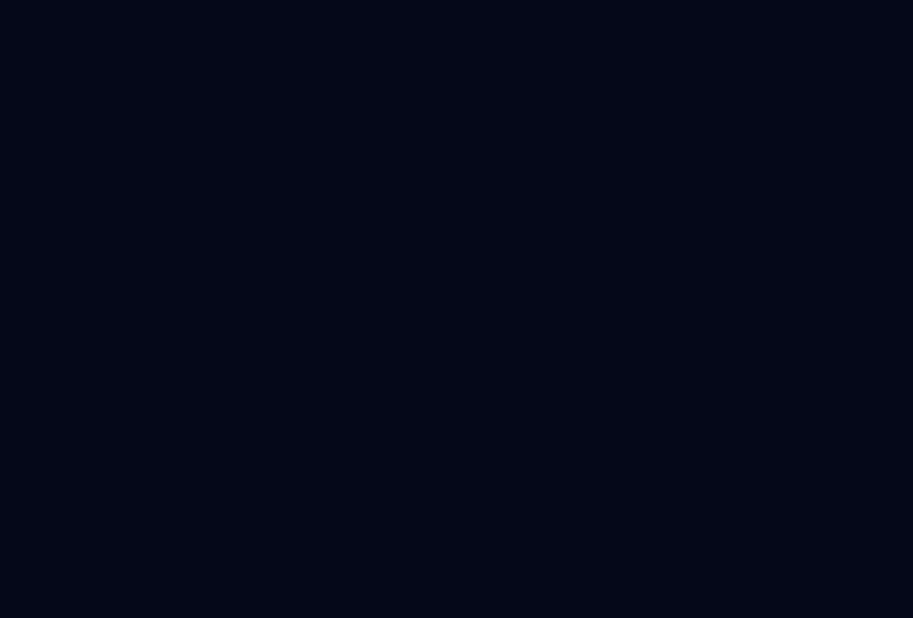
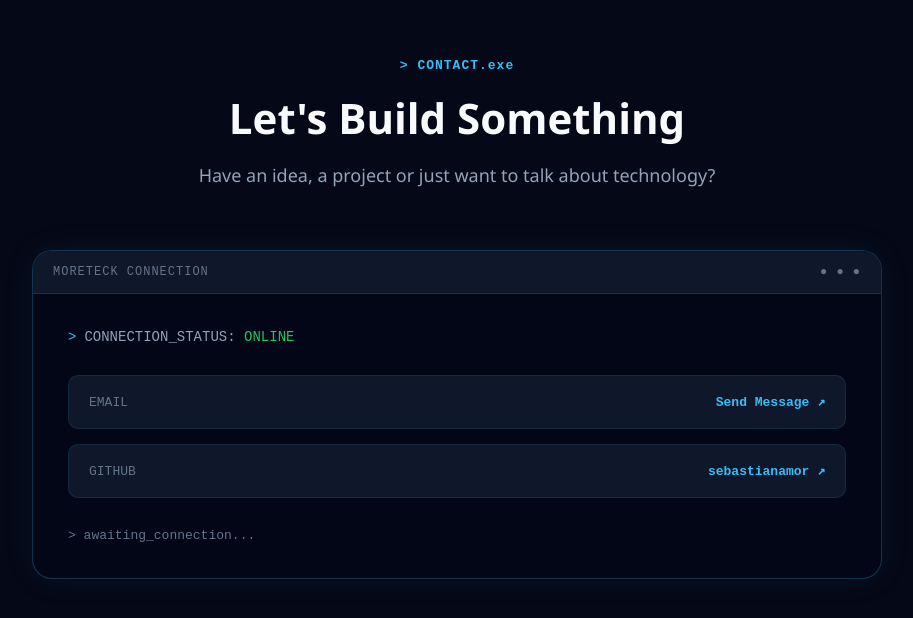
Before and after one commit to sebastianamor/moreteck-portfolio, a React (Vite) app: page / in a window 1280 px wide. Shown: the part 6345-6963 px from the top of the page, without its empty margins (183-1096 px from the left). Before the commit the page ends 6277 px from the top, so only its background shows below. Built offline with nearby package versions, Linux system fonts and the light colour scheme.

Commit message:
Add contact terminal section

```diff
--- /dev/null
+++ b/src/components/sections/Contact.css
@@ -0,0 +1,249 @@
+/* =========================
+   CONTACT
+========================= */
+
+.contact {
+  padding: 120px 8%;
+  background: #050816;
+  scroll-margin-top: 100px;
+}
+
+/* =========================
+   HEADER
+========================= */
+
+.contact-header {
+  max-width: 700px;
+  margin: 0 auto 60px;
+  text-align: center;
+}
+
+.contact-tag {
+  color: #38bdf8;
+  font-family: monospace;
+  font-weight: bold;
+  letter-spacing: 1px;
+}
+
+.contact-header h2 {
+  margin: 15px 0;
+
+  color: #f8fafc;
+
+  font-size: 42px;
+}
+
+.contact-header p {
+  color: #94a3b8;
+
+  font-size: 18px;
+
+  line-height: 1.6;
+}
+
+/* =========================
+   TERMINAL
+========================= */
+
+.contact-terminal {
+  max-width: 850px;
+  margin: auto;
+
+  overflow: hidden;
+
+  background: #020617;
+
+  border: 1px solid rgba(56, 189, 248, 0.25);
+
+  border-radius: 20px;
+
+  box-shadow:
+    0 0 35px rgba(56, 189, 248, 0.07);
+
+  transition:
+    transform 0.3s ease,
+    border-color 0.3s ease,
+    box-shadow 0.3s ease;
+}
+
+.contact-terminal:hover {
+  transform: translateY(-5px);
+
+  border-color: #38bdf8;
+
+  box-shadow:
+    0 15px 45px rgba(56, 189, 248, 0.12);
+}
+
+/* =========================
+   TERMINAL HEADER
+========================= */
+
+.contact-terminal-header {
+  display: flex;
+
+  justify-content: space-between;
+
+  align-items: center;
+
+  padding: 14px 20px;
+
+  background: #0f172a;
+
+  border-bottom: 1px solid rgba(56, 189, 248, 0.15);
+
+  color: #64748b;
+
+  font-family: monospace;
+
+  font-size: 12px;
+
+  letter-spacing: 1px;
+}
+
+/* =========================
+   TERMINAL BODY
+========================= */
+
+.contact-terminal-body {
+  padding: 35px;
+
+  font-family: monospace;
+}
+
+/* STATUS */
+
+.terminal-status {
+  margin: 0 0 30px;
+
+  color: #94a3b8;
+
+  font-size: 14px;
+}
+
+.terminal-status span {
+  margin-right: 8px;
+
+  color: #38bdf8;
+}
+
+.terminal-status strong {
+  color: #22c55e;
+
+  font-weight: normal;
+}
+
+/* =========================
+   LINKS
+========================= */
+
+.contact-links {
+  display: flex;
+
+  flex-direction: column;
+
+  gap: 15px;
+}
+
+.contact-link {
+  display: flex;
+
+  justify-content: space-between;
+
+  align-items: center;
+
+  padding: 18px 20px;
+
+  background: #0f172a;
+
+  border: 1px solid rgba(56, 189, 248, 0.12);
+
+  border-radius: 10px;
+
+  color: inherit;
+
+  text-decoration: none;
+
+  transition:
+    background 0.25s ease,
+    border-color 0.25s ease,
+    transform 0.25s ease;
+}
+
+.contact-link:hover {
+  background: #111c31;
+
+  border-color: #38bdf8;
+
+  transform: translateX(5px);
+}
+
+.contact-label {
+  color: #64748b;
+
+  font-size: 13px;
+}
+
+.contact-value {
+  color: #38bdf8;
+
+  font-weight: bold;
+}
+
+/* =========================
+   WAITING
+========================= */
+
+.terminal-waiting {
+  margin: 30px 0 0;
+
+  color: #64748b;
+
+  font-size: 13px;
+}
+
+.terminal-cursor {
+  margin-left: 5px;
+
+  color: #38bdf8;
+
+  animation: contact-blink 1s steps(2, start) infinite;
+}
+
+@keyframes contact-blink {
+  50% {
+    opacity: 0;
+  }
+}
+
+/* =========================
+   MOBILE
+========================= */
+
+@media (max-width: 600px) {
+
+  .contact {
+    padding: 90px 6%;
+  }
+
+  .contact-header h2 {
+    font-size: 32px;
+  }
+
+  .contact-header p {
+    font-size: 16px;
+  }
+
+  .contact-terminal-body {
+    padding: 25px;
+  }
+
+  .contact-link {
+    align-items: flex-start;
+
+    gap: 10px;
+
+    flex-direction: column;
+  }
+
+}
--- /dev/null
+++ b/src/components/sections/Contact.jsx
@@ -0,0 +1,89 @@
+import "./Contact.css";
+
+function Contact() {
+  return (
+    <section id="contact" className="contact">
+
+      <div className="contact-header">
+
+        <span className="contact-tag">
+          &gt; CONTACT.exe
+        </span>
+
+        <h2>
+          Let's Build Something
+        </h2>
+
+        <p>
+          Have an idea, a project or just want
+          to talk about technology?
+        </p>
+
+      </div>
+
+
+      <div className="contact-terminal">
+
+        <div className="contact-terminal-header">
+          <span>MORETECK CONNECTION</span>
+          <span>● ● ●</span>
+        </div>
+
+
+        <div className="contact-terminal-body">
+
+          <p className="terminal-status">
+            <span>&gt;</span>
+            CONNECTION_STATUS:
+            <strong> ONLINE</strong>
+          </p>
+
+
+          <div className="contact-links">
+
+            <a
+              href="mailto:TU_EMAIL_AQUI"
+              className="contact-link"
+            >
+              <span className="contact-label">
+                EMAIL
+              </span>
+
+              <span className="contact-value">
+                Send Message ↗
+              </span>
+            </a>
+
+
+            <a
+              href="https://github.com/sebastianamor"
+              target="_blank"
+              rel="noopener noreferrer"
+              className="contact-link"
+            >
+              <span className="contact-label">
+                GITHUB
+              </span>
+
+              <span className="contact-value">
+                sebastianamor ↗
+              </span>
+            </a>
+
+          </div>
+
+
+          <p className="terminal-waiting">
+            &gt; awaiting_connection...
+            <span className="terminal-cursor">█</span>
+          </p>
+
+        </div>
+
+      </div>
+
+    </section>
+  );
+}
+
+export default Contact;
--- a/src/pages/Home.jsx
+++ b/src/pages/Home.jsx
@@ -4,6 +4,7 @@ import ExploreLabs from "../components/sections/ExploreLabs";
 import WebLab from "../components/sections/WebLab";
 import GameLab from "../components/sections/GameLab";
 import Journal from "../components/sections/Journal";
+import Contact from "../components/sections/Contact";
 
 function Home() {
   return (
@@ -19,6 +20,8 @@ function Home() {
       <GameLab />
 
       <Journal />
+
+      <Contact />
     </>
   );
 }
```
